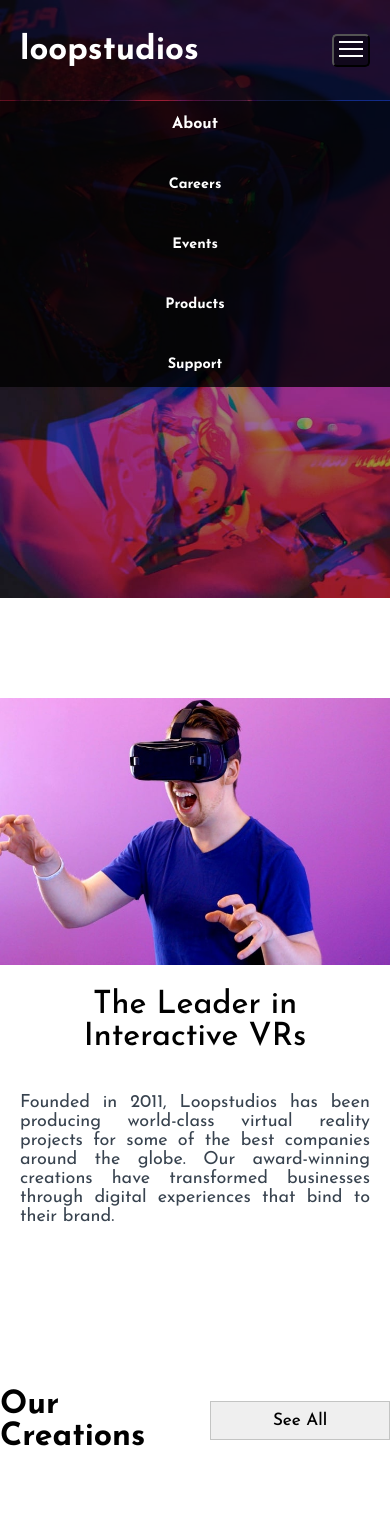
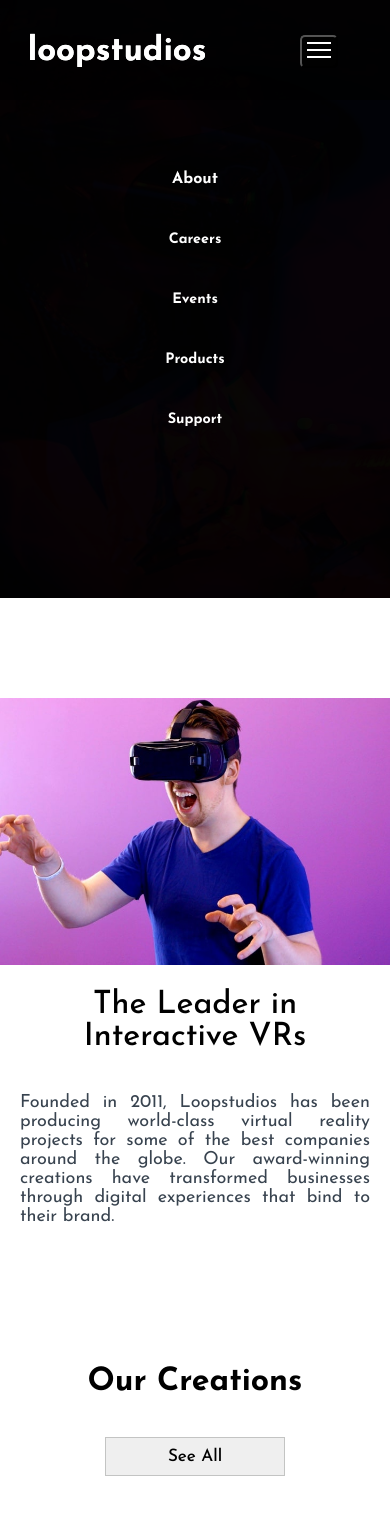
Before and after one commit to Italo1994/Loopstudios-Agency-Tech, a React (Create React App) app: page / in a window 390 px wide. Shown: the top 1514 px of the page. Built offline with nearby package versions, Linux system fonts and the light colour scheme.

Commit message:
Finishing the responsive layout for mobile devices

```diff
--- a/src/components/Header/Header.js
+++ b/src/components/Header/Header.js
@@ -5,13 +5,19 @@ import $ from 'jquery';
 import Image from '../Image/Image.js';
 
 import iconHamburger from '../../assets/images/icon-hamburger.svg';
+import iconClose from '../../assets/images/icon-close.svg';
 
 function Header() {
-	$(document).ready(() => {
+	$(document).ready(function(event) {
 		$("#buttonMob").click(() => {
-			$("#menu").slideUp("slow", () => {});
+			$("#menu").slideToggle(1000);
+			event.stopPropagation();
 		});
 	});
+
+	function handleSrcButton() {
+		$("#imgButton").attr("src", {iconClose});
+	}
 
 	return(
 		<header className={styles.headerContainer}>
@@ -26,10 +32,11 @@ function Header() {
 				</ul>
 
 				<button type="button" className={styles.buttonMobile} id="buttonMob">
-					<Image src={iconHamburger} alt="button mobile" width={100} height={68} />
+					<Image id="imgButton" src={iconHamburger} alt="button mobile" width={100} height={68} />
 				</button>
 
 				<ul className={styles.menuNavMobile} id="menu">
+
 					<li className={styles.menuItem}><a href="#" className={styles.menuLink}>About</a></li>
 					<li className={styles.menuItem}><a href="#" className={styles.menuLink}>Careers</a></li>
 					<li className={styles.menuItem}><a href="#" className={styles.menuLink}>Events</a></li>
--- a/src/components/Header/Header.module.css
+++ b/src/components/Header/Header.module.css
@@ -53,6 +53,7 @@
 }
 
 .logo {
+	position: relative;
 	text-decoration: none;
 	font-size: 2.069rem;
 	font-weight: 700;
@@ -94,16 +95,17 @@
 	.menuNavMobile {
 		display: flex;
 		justify-content: center;
+		align-items: center;
+		padding-top: 498px;
 
 		width: 100%;
+		height: 1095px;
 
 		position: absolute;
-		top: 101px;
 
 		row-gap: 15px;
-/*		padding: 15px;*/
 
-		background-color: rgba(0, 0, 0, .8);
+		background-color: rgba(0, 0, 0, .95);
 
 		z-index: 1;
 	}
@@ -128,8 +130,20 @@
 		margin-left: 0px;
 	}
 
+	.logo {
+		position: absolute;
+		z-index: 2;
+		left: 2%;
+		top: 35px;
+	}
+
 	.buttonMobile {
 		display: inline-block;
 		margin-right: 20px;
+
+		position: absolute;
+		z-index: 2;
+		left: 300px;
+		top: 35px;
 	}
 }
--- a/src/components/SectionInformation/SectionInformation.module.css
+++ b/src/components/SectionInformation/SectionInformation.module.css
@@ -11,3 +11,13 @@
 
 	position: relative;
 }
+
+@media screen and (max-width: 550px) {
+	.sectionInformationContainer {
+		padding: 20px;
+
+		display: flex;
+		flex-direction: column;
+		flex: 1;
+	}
+}
```
